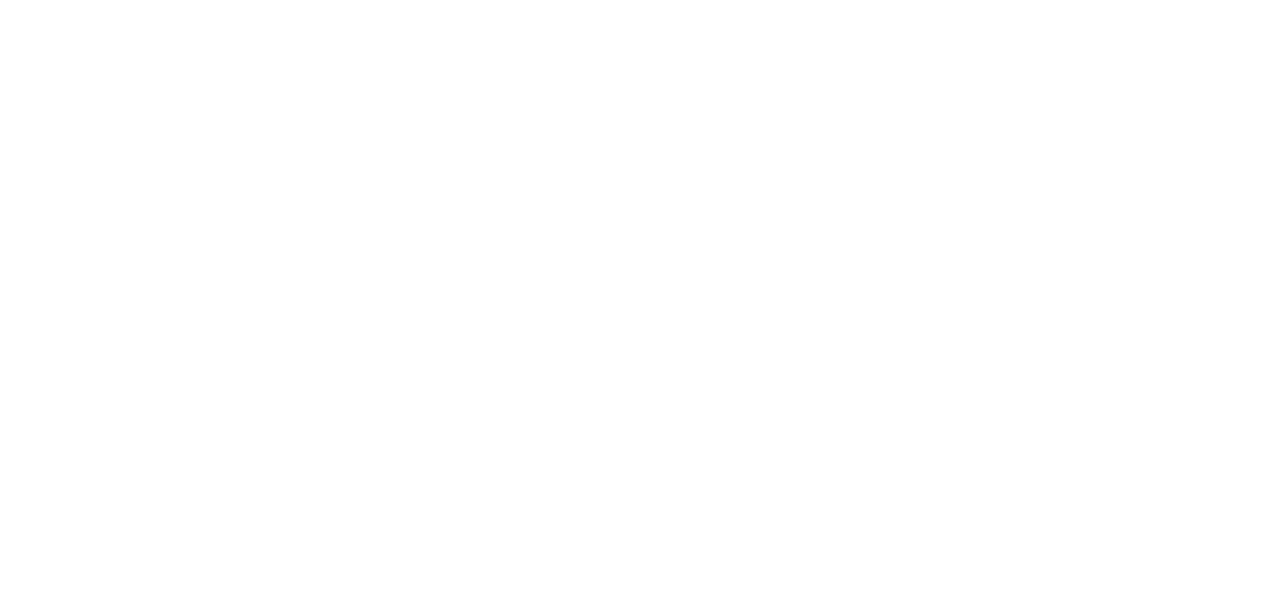
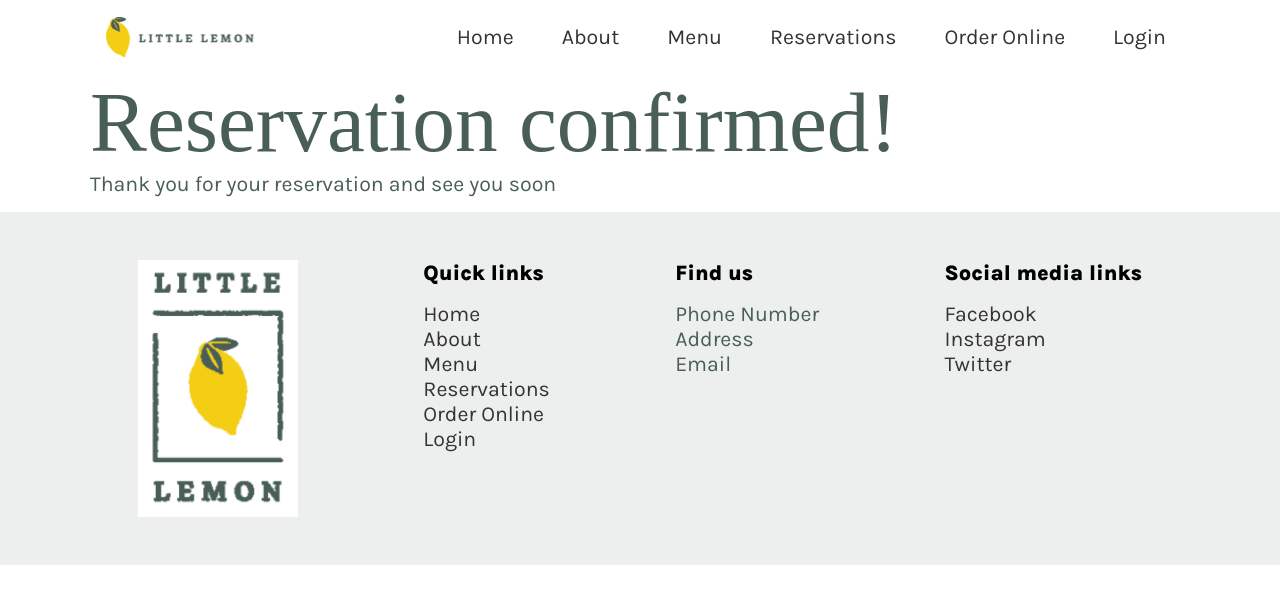
Before and after one commit to trazeris/meta-frontend-capstone, a React (Create React App) app: page /reservation-confirmed in a window 1280 px wide. Before the commit this address had no page. Shown: the top 604 px of the page. Built offline with nearby package versions, Linux system fonts and the light colour scheme; a web font is replaced by a local one.

Commit message:
feat:Add reservation confirmation on form submit

```diff
--- a/src/App.tsx
+++ b/src/App.tsx
@@ -1,10 +1,12 @@
 import { Reducer, useEffect, useReducer } from 'react';
-import { Route, Routes } from 'react-router-dom';
+import { FieldValues } from 'react-hook-form';
+import { Route, Routes, useNavigate } from 'react-router-dom';
 import './App.css';
 import Homepage from './routes/Homepage.route';
 import Layout from './routes/Layout.route';
+import ReservationConfirmedPage from './routes/ReservationConfirmedPage.route';
 import ReservationsPage from './routes/ReservationsPage.route';
-import { fetchAPI } from './utils/api';
+import { fetchAPI, submitAPI } from './utils/api';
 
 export interface UpdateAvailableTimesAction {
   type: string;
@@ -37,6 +39,7 @@
 
 function App() {
   const [timesState, dispatch] = useReducer(updateTimes, initialState);
+  const navigate = useNavigate();
 
   const dispatchSelectedDate = (newDate: string) => {
     dispatch({ type: 'UPDATE_FOR_DATE', payload: newDate });
@@ -46,6 +49,12 @@
     const availableTimesInit = fetchAPI(new Date());
     dispatch({ type: 'INIT', payload: availableTimesInit });
   }, []);
+
+  const submitForm = (formData: FieldValues) => {
+    if (submitAPI(formData)) {
+      navigate('/reservation-confirmed');
+    }
+  };
 
   return (
     <>
@@ -58,8 +67,12 @@
               <ReservationsPage
                 availableTimes={timesState.availableTimes}
                 dispatchSelectedDate={dispatchSelectedDate}
+                handleFormSubmit={submitForm}
               />
             }></Route>
+          <Route
+            path="/reservation-confirmed"
+            element={<ReservationConfirmedPage />}></Route>
         </Route>
       </Routes>
     </>
--- /dev/null
+++ b/src/components/ReservationConfirmed/ReservationConfirmed.styles.css
@@ -0,0 +1,7 @@
+.reservation-confirmation-page {
+  max-width: 1100px;
+  margin: 0 auto;
+}
+
+@media screen and (min-width: 900px) {
+}
--- /dev/null
+++ b/src/components/ReservationConfirmed/ReservationConfirmed.tsx
@@ -0,0 +1,12 @@
+import './ReservationConfirmed.styles.css';
+
+function ReservationConfirmed() {
+  return (
+    <section className="reservation-confirmation-page">
+      <h1>Reservation confirmed!</h1>
+      <p>Thank you for your reservation and see you soon</p>
+    </section>
+  );
+}
+
+export default ReservationConfirmed;
--- a/src/components/ReservationForm/ReservationForm.tsx
+++ b/src/components/ReservationForm/ReservationForm.tsx
@@ -8,6 +8,7 @@
 interface ReservationsFormProps {
   availableTimes: string[];
   dispatchSelectedDate: Dispatch<string>;
+  handleFormSubmit: (data: FieldValues) => void;
 }
 
 const schema = yup.object({
@@ -25,6 +26,7 @@
 function ReservationForm({
   availableTimes,
   dispatchSelectedDate,
+  handleFormSubmit,
 }: ReservationsFormProps) {
   const {
     handleSubmit,
@@ -36,7 +38,7 @@
   });
 
   const formSubmit = (data: FieldValues) => {
-    console.table(data);
+    handleFormSubmit(data);
   };
 
   const handleDateChange = () => {
--- /dev/null
+++ b/src/routes/ReservationConfirmedPage.route.tsx
@@ -0,0 +1,11 @@
+import ReservationConfirmed from '../components/ReservationConfirmed/ReservationConfirmed';
+
+function ReservationConfirmedPage() {
+  return (
+    <>
+      <ReservationConfirmed />
+    </>
+  );
+}
+
+export default ReservationConfirmedPage;
--- a/src/routes/ReservationsPage.route.tsx
+++ b/src/routes/ReservationsPage.route.tsx
@@ -1,20 +1,24 @@
 import { Dispatch } from 'react';
+import { FieldValues } from 'react-hook-form';
 import ReservationForm from '../components/ReservationForm/ReservationForm';
 
 interface ReservationsPageProps {
   availableTimes: string[];
   dispatchSelectedDate: Dispatch<string>;
+  handleFormSubmit: (data: FieldValues) => void;
 }
 
 function ReservationsPage({
   availableTimes,
   dispatchSelectedDate,
+  handleFormSubmit,
 }: ReservationsPageProps) {
   return (
     <>
       <ReservationForm
         availableTimes={availableTimes}
         dispatchSelectedDate={dispatchSelectedDate}
+        handleFormSubmit={handleFormSubmit}
       />
     </>
   );
```
Also changed, not shown: 1 other file (tests, documents, lock files or other folders).
